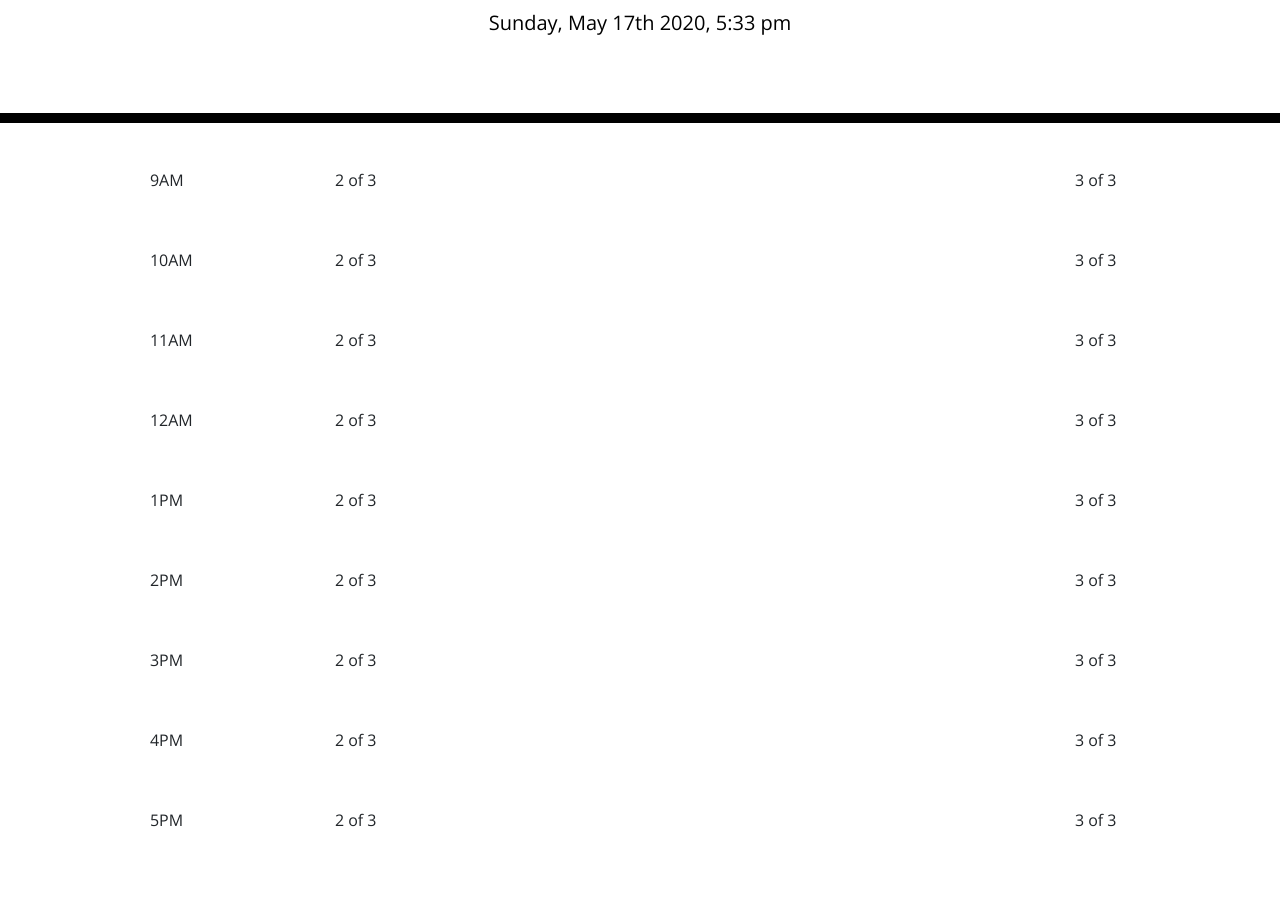
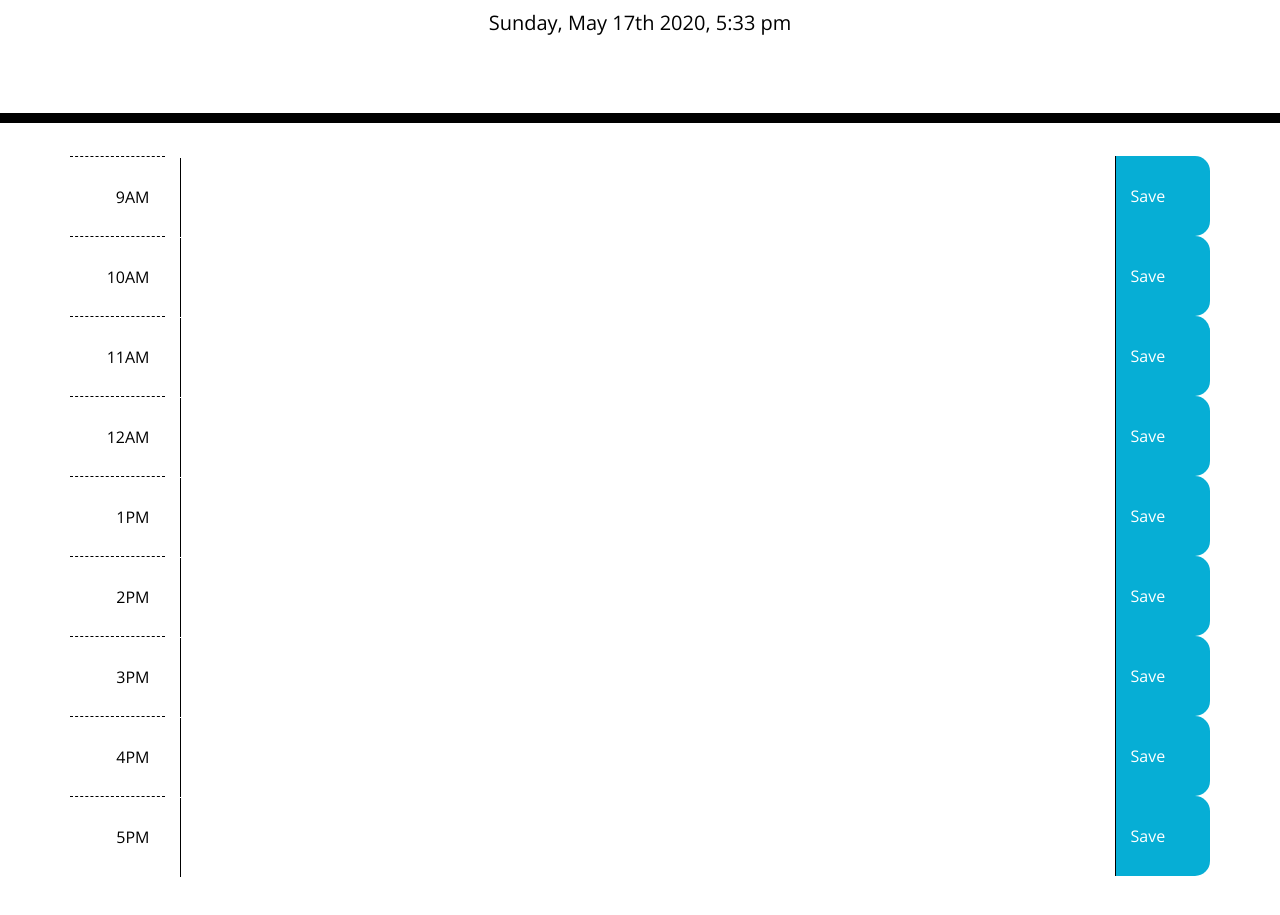
Before and after one commit to JDMartinez1531/05-Day-Planner, a plain HTML site: page index.html in a window 1280 px wide. Shown: the part 181-1096 px from the top of the page. Before the commit the page ends 1056 px from the top, so only its background shows below. Drawn offline with nearby package versions, Linux system fonts and the light colour scheme.

Commit message:
grid lookin good

```diff
--- a/assets/style.css
+++ b/assets/style.css
@@ -10,7 +10,13 @@ textarea {
   resize: none;
   color: #000000;
   border-left: 1px solid black;
-  padding: 10px;
+  padding: 1%;
+  width: 98%;
+  height: 98%;
+  line-height: normal;
+  box-sizing: border-box;
+  position: inherit;
+  bottom: 30px;
 }
 
 .jumbotron {
@@ -40,6 +46,7 @@ textarea {
   background-color: #ffffff;
   color: #000000;
   border-top: 1px dashed #000000;
+  text-align: right;
 }
 
 .past {
@@ -69,3 +76,11 @@ textarea {
   font-size: 20px;
   transition: all 0.3s ease-in-out;
 }
+
+.allcol {
+  height: 80px;
+}
+
+.container {
+  padding-bottom: 20px;
+}
--- a/index.html
+++ b/index.html
@@ -28,107 +28,106 @@
       <p class="lead">A simple calendar app for scheduling your work day</p>
       <p id="currentDay" class="lead"></p>
     </header>
-    <div class="container">
+
     <!-- Timeblocks go here -->
     <div class="container">
       <div class="row">
-          <div class="col">
+        <div class="col hour allcol">
           9AM
         </div>
-          <div class="col-8">
-            2 of 3
+        <div class="col-10 allcol">
+          <textarea></textarea>
         </div>
-          <div class="col">
-            3 of 3
+        <div class="col saveBtn allcol">
+          Save
         </div>
       </div>
       <div class="row">
-          <div class="col">
+        <div class="col hour allcol">
           10AM
         </div>
-          <div class="col-8">
-            2 of 3
+        <div class="col-10 allcol">
+          <textarea></textarea>
         </div>
-          <div class="col">
-            3 of 3
+        <div class="col saveBtn allcol">
+          Save
         </div>
       </div>
       <div class="row">
-          <div class="col">
+        <div class="col hour allcol">
           11AM
         </div>
-          <div class="col-8">
-            2 of 3
+        <div class="col-10 allcol">
+          <textarea></textarea>
         </div>
-          <div class="col">
-            3 of 3
+        <div class="col saveBtn allcol">
+          Save
         </div>
       </div>
       <div class="row">
-          <div class="col">
+        <div class="col hour allcol">
           12AM
         </div>
-          <div class="col-8">
-            2 of 3
+        <div class="col-10 allcol">
+          <textarea></textarea>
         </div>
-          <div class="col">
-            3 of 3
+        <div class="col saveBtn allcol">
+          Save
         </div>
       </div>
       <div class="row">
-          <div class="col">
+        <div class="col hour allcol">
           1PM
         </div>
-          <div class="col-8">
-            2 of 3
+        <div class="col-10 allcol">
+          <textarea></textarea>
         </div>
-          <div class="col">
-            3 of 3
+        <div class="col saveBtn allcol">
+          Save
         </div>
       </div>
       <div class="row">
-          <div class="col">
+        <div class="col hour allcol">
           2PM
         </div>
-          <div class="col-8">
-            2 of 3
+        <div class="col-10 allcol">
+          <textarea></textarea>
         </div>
-          <div class="col">
-            3 of 3
+        <div class="col saveBtn allcol">
+          Save
         </div>
       </div>
       <div class="row">
-          <div class="col">
+        <div class="col hour allcol">
           3PM
         </div>
-          <div class="col-8">
-            2 of 3
+        <div class="col-10 allcol">
+          <textarea></textarea>
         </div>
-          <div class="col">
-            3 of 3
+        <div class="col saveBtn allcol">
+          Save
         </div>
       </div>
       <div class="row">
-          <div class="col">
+        <div class="col hour allcol">
           4PM
         </div>
-          <div class="col-8">
-            2 of 3
+        <div class="col-10 allcol">
+          <textarea></textarea>
         </div>
-          <div class="col">
-            3 of 3
+        <div class="col saveBtn allcol">
+          Save
         </div>
       </div>
       <div class="row">
-          <div class="col">
+        <div class="col hour allcol">
           5PM
         </div>
-          <div class="col-8">
-            2 of 3
+        <div class="col-10 allcol">
+          <textarea></textarea>
         </div>
-          <div class="col">
-            3 of 3
-          </div>
+        <div class="col saveBtn allcol">
+          Save
         </div>
       </div>
     </div>
```
Lines whose indentation alone changed are shown as unchanged.
